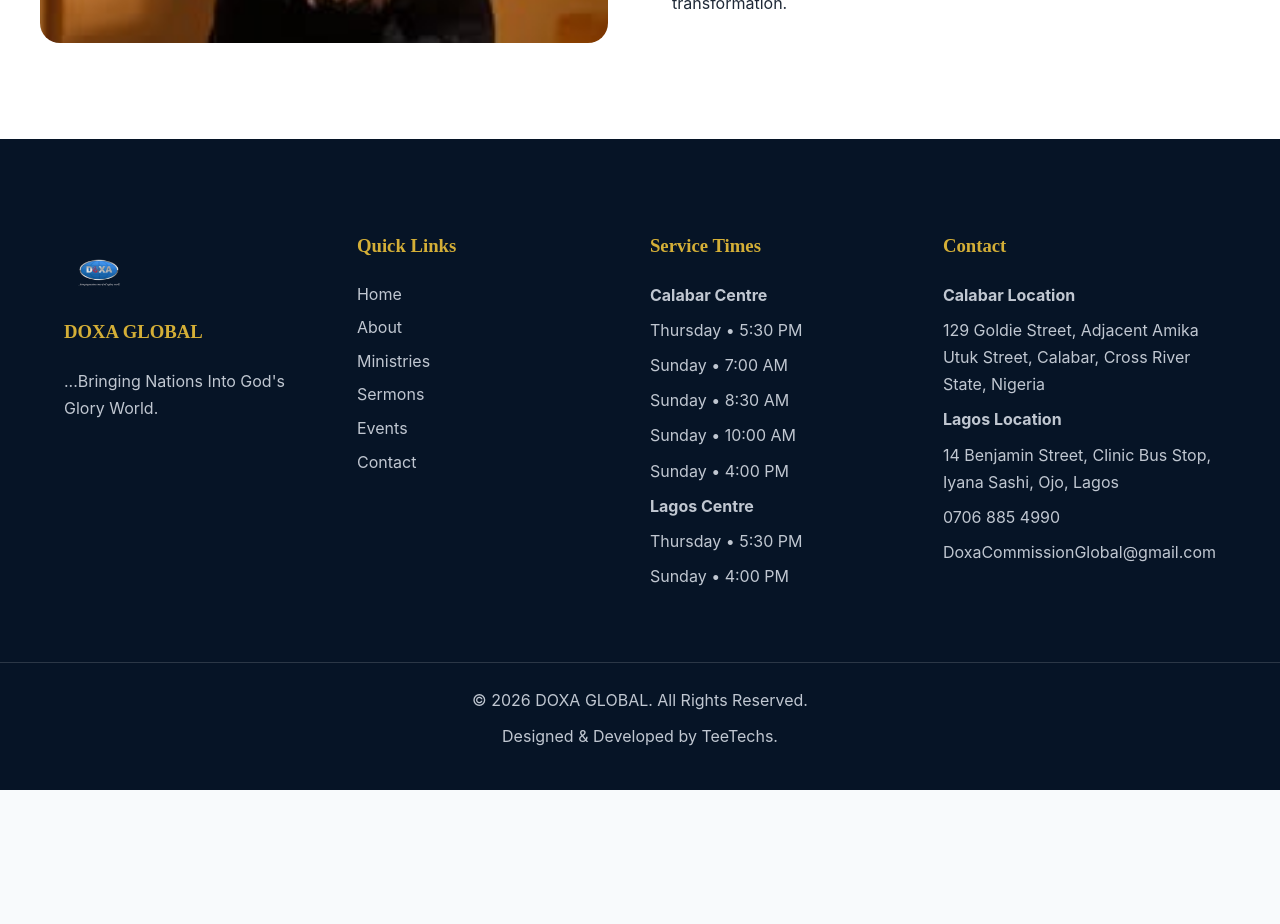
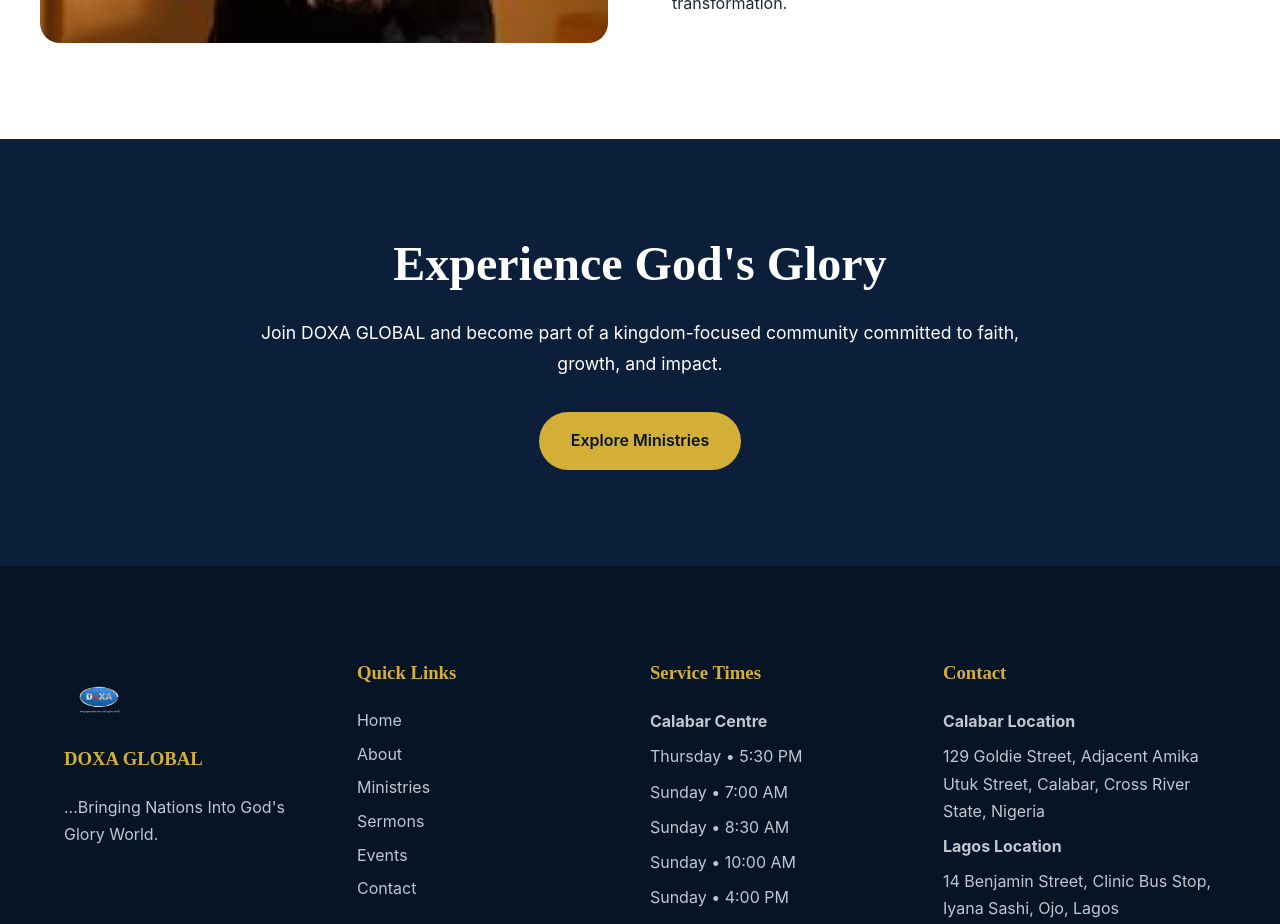
Before and after one commit to udungeriphymbarr/doxa-global-website, a React (Vite) app: page /about in a window 1280 px wide. Shown: the part 3060-3984 px from the top of the page. Before the commit the page ends 3850 px from the top, so only its background shows below. Built offline with nearby package versions, Linux system fonts and the light colour scheme.

Commit message:
Add about page CTA section

```diff
--- /dev/null
+++ b/src/components/about/AboutCTA/AboutCTA.css
@@ -0,0 +1,77 @@
+.about-cta{
+
+padding:6rem 2rem;
+
+background:var(--color-primary);
+
+text-align:center;
+
+color:white;
+
+}
+
+
+
+.about-cta-container{
+
+max-width:800px;
+
+margin:auto;
+
+}
+
+
+
+.about-cta h2{
+
+font-size:clamp(2rem,4vw,3rem);
+
+margin-bottom:1.5rem;
+
+}
+
+
+
+.about-cta p{
+
+font-size:1.1rem;
+
+line-height:1.8;
+
+margin-bottom:2rem;
+
+color:white;
+
+}
+
+
+
+.cta-button{
+
+display:inline-block;
+
+padding:1rem 2rem;
+
+background:var(--color-gold);
+
+color:var(--color-dark);
+
+text-decoration:none;
+
+font-weight:600;
+
+border-radius:50px;
+
+transition:0.3s ease;
+
+}
+
+
+
+.cta-button:hover{
+
+transform:translateY(-3px);
+
+opacity:0.9;
+
+}
--- /dev/null
+++ b/src/components/about/AboutCTA/AboutCTA.jsx
@@ -0,0 +1,51 @@
+import { Link } from "react-router-dom";
+import "./AboutCTA.css";
+
+
+function AboutCTA(){
+
+return(
+
+<section className="about-cta">
+
+
+<div className="about-cta-container">
+
+
+<h2>
+Experience God's Glory
+</h2>
+
+
+<p>
+
+Join DOXA GLOBAL and become part of
+a kingdom-focused community committed
+to faith, growth, and impact.
+
+</p>
+
+
+
+<Link
+to="/ministries"
+className="cta-button"
+>
+
+Explore Ministries
+
+</Link>
+
+
+
+</div>
+
+
+</section>
+
+);
+
+}
+
+
+export default AboutCTA;
--- a/src/pages/About.jsx
+++ b/src/pages/About.jsx
@@ -6,6 +6,8 @@
 from "../components/about/CoreBeliefs/CoreBeliefs";
 import PastorSection
 from "../components/about/PastorSection/PastorSection";
+import AboutCTA
+from "../components/about/AboutCTA/AboutCTA";
 
 
 function About(){
@@ -24,6 +26,8 @@
 
 <PastorSection />
 
+<AboutCTA />
+
 </main>
 
 );
```
